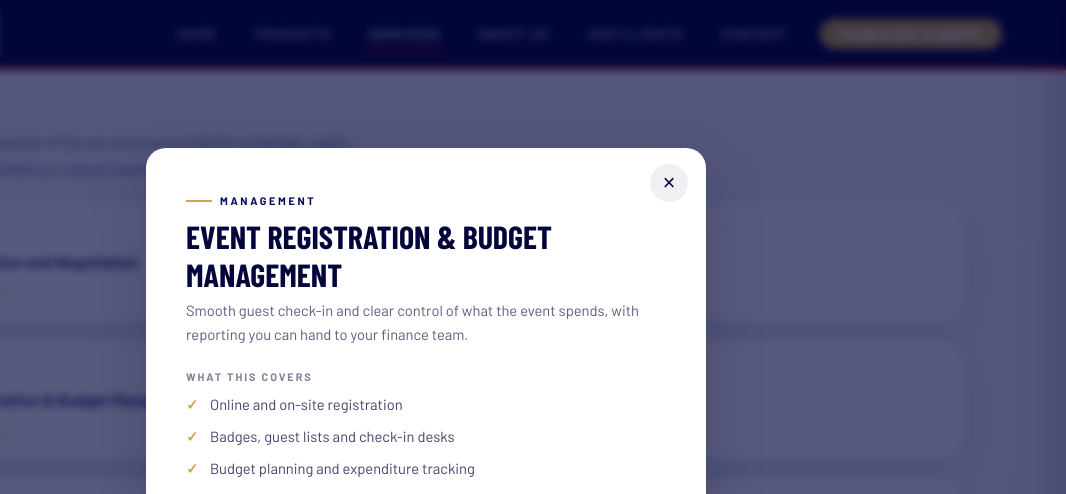
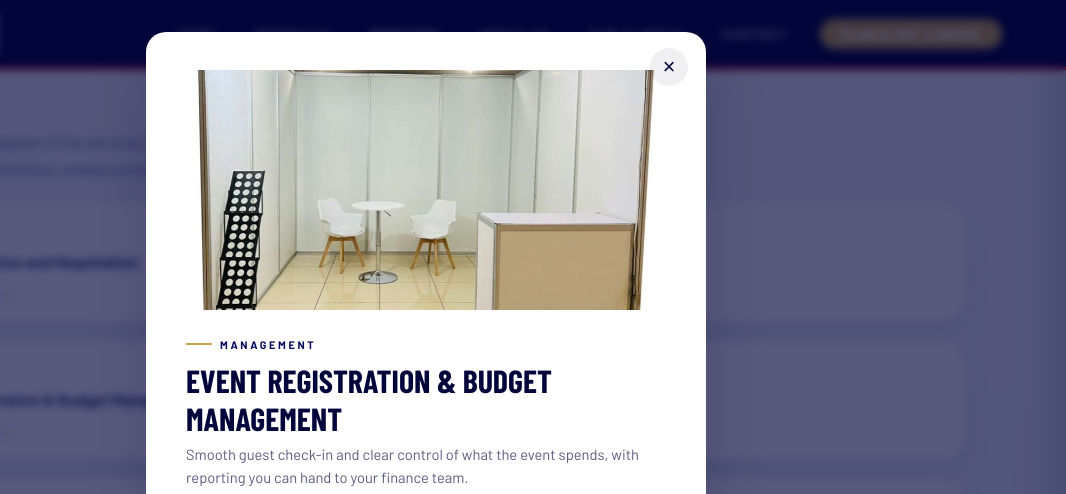
Before and after one commit to Lion-ishimwe/cdbusiness, a website: page services.html in a window 1280 px wide. Both pictures are taken after a click on the element 366 px from the left and 1247 px from the top of the page. Shown: the part 847-1341 px from the top of the page, 214-1280 px from the left. Drawn offline with nearby package versions, Linux system fonts and the light colour scheme; a web font is replaced by a local one.

Commit message:
New updates

```diff
--- a/assets/css/modern.css
+++ b/assets/css/modern.css
@@ -1572,6 +1572,14 @@ nav.nav--clear.scrolled { background: var(--navy-deep); }
 .services-editorial-item.sv-live:hover .sv-more { opacity: 1; color: var(--navy-deep); }
 
 .svmodal .qmodal__panel { max-width: 560px; }
+.svmodal__img {
+  width: 100%;
+  aspect-ratio: 16 / 8;
+  object-fit: cover;
+  border-radius: 12px;
+  margin-bottom: 16px;
+  background: #F2F5F9;
+}
 .svmodal__includes { margin-top: 6px; }
 .svmodal__includes-label {
   display: block;
--- a/services.html
+++ b/services.html
@@ -297,6 +297,7 @@
   <div class="qmodal__backdrop" data-sv-close></div>
   <div class="qmodal__panel">
     <button class="qmodal__close" type="button" data-sv-close aria-label="Close">&times;</button>
+    <img class="svmodal__img" id="svImg" src="" alt="">
     <span class="qmodal__eyebrow" id="svType"></span>
     <h2 id="svTitle"></h2>
     <p class="qmodal__sub" id="svDesc"></p>
@@ -325,76 +326,91 @@
   var SERVICES = [
     {
       type: "Planning", title: "Venue Selection and Negotiation",
+      img: "assets/blogs/1.jpg", imgAlt: "Event grounds at BK Arena with pagoda tents and seating",
       desc: "We scout venues that fit your audience, budget and technical needs, then negotiate rates and terms on your behalf so you get the right space at the right price.",
       list: ["Venue shortlists with site visits", "Capacity and layout assessment", "Rate negotiation and contracting", "Liaison with venue management until event day"]
     },
     {
       type: "Administration", title: "Event Secretariat Services",
+      img: "assets/products/cd001-counter.jpg", imgAlt: "Consultation counter used as a secretariat desk",
       desc: "A dedicated secretariat that runs the paperwork and communication engine of your event, before, during and after.",
       list: ["Delegate correspondence and RSVP tracking", "Programme and agenda management", "Document preparation and minutes", "Staffed secretariat desk on site"]
     },
     {
       type: "Management", title: "Event Registration & Budget Management",
+      img: "assets/products/cd029-booth-photo.jpg", imgAlt: "Registration booth with counter and chairs",
       desc: "Smooth guest check-in and clear control of what the event spends, with reporting you can hand to your finance team.",
       list: ["Online and on-site registration", "Badges, guest lists and check-in desks", "Budget planning and expenditure tracking", "Supplier coordination and reconciliation"]
     },
     {
       type: "Experience", title: "Event Decor",
+      img: "assets/blogs/1.1.jpg", imgAlt: "Styled garden reception with string lights and cocktail tables",
       desc: "Concept-to-teardown styling that turns a venue into your brand's space, stages, draping, florals and themed setups.",
       list: ["Decor concepts and mood boards", "Stage and backdrop styling", "Floral, table and entrance styling", "Full setup and teardown by our crew"]
     },
     {
       type: "Technical", title: "Audio Visual Services",
+      img: "assets/blogs/2.jpeg", imgAlt: "Large LED screen and stage with show lighting",
       desc: "Speakers, projection and LED screens delivered, rigged and operated by our technicians so every seat sees and hears clearly.",
       list: ["LED screens and projection", "PA systems and microphones", "Live switching and playback", "On-site AV technicians throughout"]
     },
     {
       type: "Production", title: "Lighting & Stage Packages",
+      img: "assets/blogs/01.jpg", imgAlt: "Dressed stage with seating and lighting at a symposium",
       desc: "Stage builds and lighting rigs sized to your venue and programme, from a simple podium wash to full show lighting.",
       list: ["Stage design and build", "Ambient and stage lighting", "Trussing and rigging", "Show operation on event day"]
     },
     {
       type: "Atmosphere", title: "Photography, Confetti & Smoke Machine",
+      img: "assets/blogs/6.jpg", imgAlt: "Fireworks over the Kigali Convention Centre at night",
       desc: "The moments layer: professional coverage of your event plus the effects that make key moments land.",
       list: ["Professional event photography", "Confetti moments for reveals and awards", "Smoke and haze effects", "Coordination with your programme's key moments"]
     },
     {
       type: "Branding", title: "Print Material Design & Production",
+      img: "assets/blogs/6.1.jpg", imgAlt: "Booths with printed fascia branding at an outdoor expo",
       desc: "Design and production of everything printed at your event, done as one consistent brand package.",
       list: ["Artwork and layout design", "Large-format banners and backdrops", "Badges, programmes and signage", "Delivery and installation at the venue"]
     },
     {
       type: "Logistics", title: "Transportation",
+      img: "Clients/Truck.png", imgAlt: "CD Business Group delivery truck",
       desc: "Our own trucks and drivers move equipment and materials, collected, delivered and returned on schedule.",
       list: ["Equipment trucking and handling", "Scheduled delivery and collection", "Inter-venue transfers during multi-day events", "Load planning for large setups"]
     },
     {
       type: "Logistics", title: "Travel Management & Other Logistics",
+      img: "assets/blogs/48.JPG", imgAlt: "International event grandstand hosted in Rwanda",
       desc: "End-to-end movement support for delegations and speakers, from the airport to the venue and back.",
       list: ["Flight and hotel bookings", "Airport transfers and meet-and-greet", "Delegate movement planning", "Courier and freight support"]
     },
     {
       type: "Infrastructure", title: "Tent Services",
+      img: "assets/blogs/4.1.jpg", imgAlt: "Crew installing transparent pagoda tents at the Kigali Convention Centre",
       desc: "Pagoda and stretch tents installed by a certified crew, complete with the flooring and lighting to make them event-ready.",
       list: ["Pagoda tents from 3x3m to 10x10m", "Stretch tents for open-air events", "Flooring, carpets and sidewalls", "Certified installation and dismantling"]
     },
     {
       type: "Technical", title: "Sound System",
+      img: "assets/blogs/2.jpeg", imgAlt: "Stage with speakers and screens ready for a live programme",
       desc: "PA systems tuned to your venue with engineers who stay on the desk from soundcheck to the last speech.",
       list: ["PA and line-array systems", "Wired and wireless microphones", "Mixing desk and sound engineers", "Soundcheck before doors open"]
     },
     {
       type: "Staffing", title: "Ushers",
+      img: "assets/products/cd041-stanchions.jpg", imgAlt: "Stanchions and velvet rope for guest guidance",
       desc: "Trained, briefed hosts who receive your guests, guide them to their seats and keep the front-of-house running warmly.",
       list: ["Trained ushers and hosts", "Guest guidance and seating", "Protocol support for VIP arrivals", "Briefed on your programme and layout"]
     },
     {
       type: "Hospitality", title: "Event Catering",
+      img: "assets/blogs/5.jpeg", imgAlt: "Lounge tables and seating prepared inside a large event tent",
       desc: "From coffee breaks to full banquets, menus planned, staffed and served to match the tone of your event.",
       list: ["Menu planning and tasting", "Coffee breaks and cocktail service", "Full banquet service", "Serving staff and equipment"]
     },
     {
       type: "Travel", title: "Travel Agency",
+      img: "assets/blogs/3.jpeg", imgAlt: "Airline exhibition stand with a world route map",
       desc: "A full travel desk for your organisation: ticketing, visa support and itineraries for individuals or whole delegations.",
       list: ["Flight ticketing", "Visa application support", "Itinerary planning", "Group travel arrangements"]
     }
@@ -408,6 +424,9 @@
     var s = SERVICES[i];
     if (!s) return;
     current = s;
+    var img = document.getElementById("svImg");
+    img.src = s.img || "";
+    img.alt = s.imgAlt || s.title;
     document.getElementById("svType").textContent = s.type;
     document.getElementById("svTitle").textContent = s.title;
     document.getElementById("svDesc").textContent = s.desc;
```
